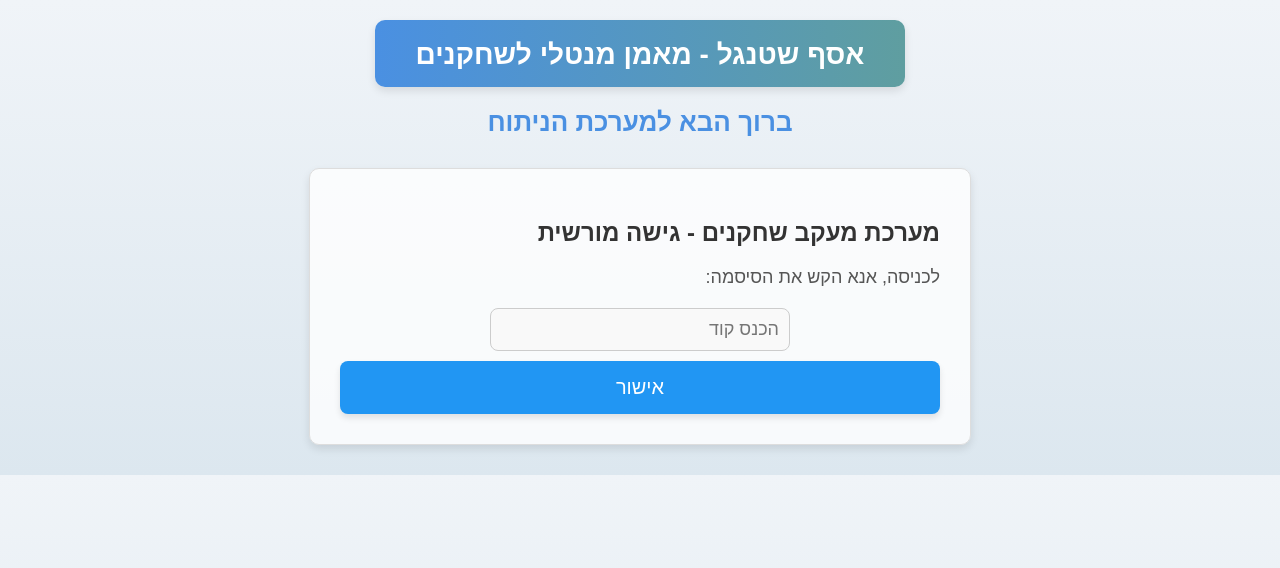
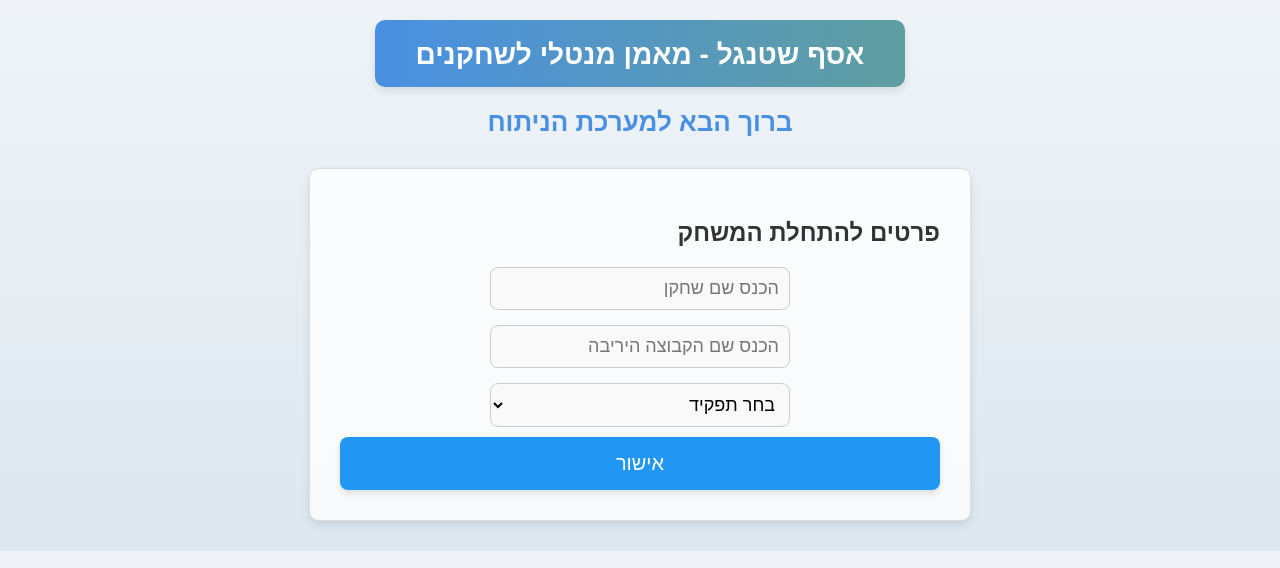
Before and after one commit to assafshtengel/PlayerTracker, a Flask app: page /player in a window 1280 px wide. Shown: the top 568 px of the page. Run offline with Flask 3, Linux system fonts and the light colour scheme; some libraries are stand-ins or nearby versions.

Commit message:
Update player.html

```diff
--- a/templates/player.html
+++ b/templates/player.html
@@ -4,9 +4,9 @@
     <meta charset="UTF-8">
     <meta name="viewport" content="width=device-width, initial-scale=1.0">
     <title>שחקן - מערכת מעקב</title>
-    <script src="static/html2canvas.min.js"></script>
-    <script src="static/jspdf.umd.min.js"></script>
-    <link rel="stylesheet" href="static/styles.css">
+    <script src="{{ url_for('static', filename='html2canvas.min.js') }}"></script>
+    <script src="{{ url_for('static', filename='jspdf.umd.min.js') }}"></script>
+    <link rel="stylesheet" href="{{ url_for('static', filename='styles.css') }}">
 </head>
 <body>
     <div id="logo">
@@ -15,16 +15,7 @@
 
     <h1 id="welcome-message" style="margin-bottom:20px;">ברוך הבא למערכת הניתוח</h1>
 
-    <div id="login-container" class="game-info-container">
-        <h2>מערכת מעקב שחקנים - גישה מורשית</h2>
-        <p>לכניסה, אנא הקש את הסיסמה:</p>
-        <div class="input-group">
-            <input type="password" id="access-code" placeholder="הכנס קוד " />
-        </div>
-        <button onclick="checkAccessCode()" class="blue-btn">אישור</button>
-    </div>
-
-    <div id="user-input-container" class="game-info-container hidden">
+    <div id="user-input-container" class="game-info-container">
         <h2>פרטים להתחלת המשחק</h2>
         <div class="input-group">
             <input type="text" id="player-name" placeholder="הכנס שם שחקן" />
@@ -114,7 +105,6 @@
                 <h4>הערות :</h4>
                 <ul id="half-parent-notes-list"></ul>
             </div>
-            <button class="view-all-btn blue-btn" onclick="openMeasurableProgressPopup()">צפה ביעדים</button>
             <button id="resume-half" class="resume-half-btn blue-btn" onclick="resumeHalf()">חידוש מחצית</button>
             <button id="view-all-actions-half" class="view-all-btn blue-btn" onclick="showAllActions()">צפה בכל הפעולות</button>
         </div>
@@ -128,7 +118,6 @@
                 <h4>הערות:</h4>
                 <ul id="parent-notes-list"></ul>
             </div>
-            <button class="view-all-btn blue-btn" onclick="openMeasurableProgressPopup()">צפה ביעדים</button>
             <button id="view-all-actions" class="view-all-btn same-size-btn blue-btn" onclick="showAllActions()">צפה בכל הפעולות</button>
             <button onclick="takeScreenshot()" class="view-all-btn same-size-btn blue-btn">צלם מסך</button>
             <button class="close-summary-btn blue-btn" onclick="closePopup()">סגור</button>
@@ -189,6 +178,6 @@
 
     <div id="popup" class="hidden"></div>
 
-    <script src="static/script.js"></script>
+    <script src="{{ url_for('static', filename='script.js') }}"></script>
 </body>
 </html>
```
